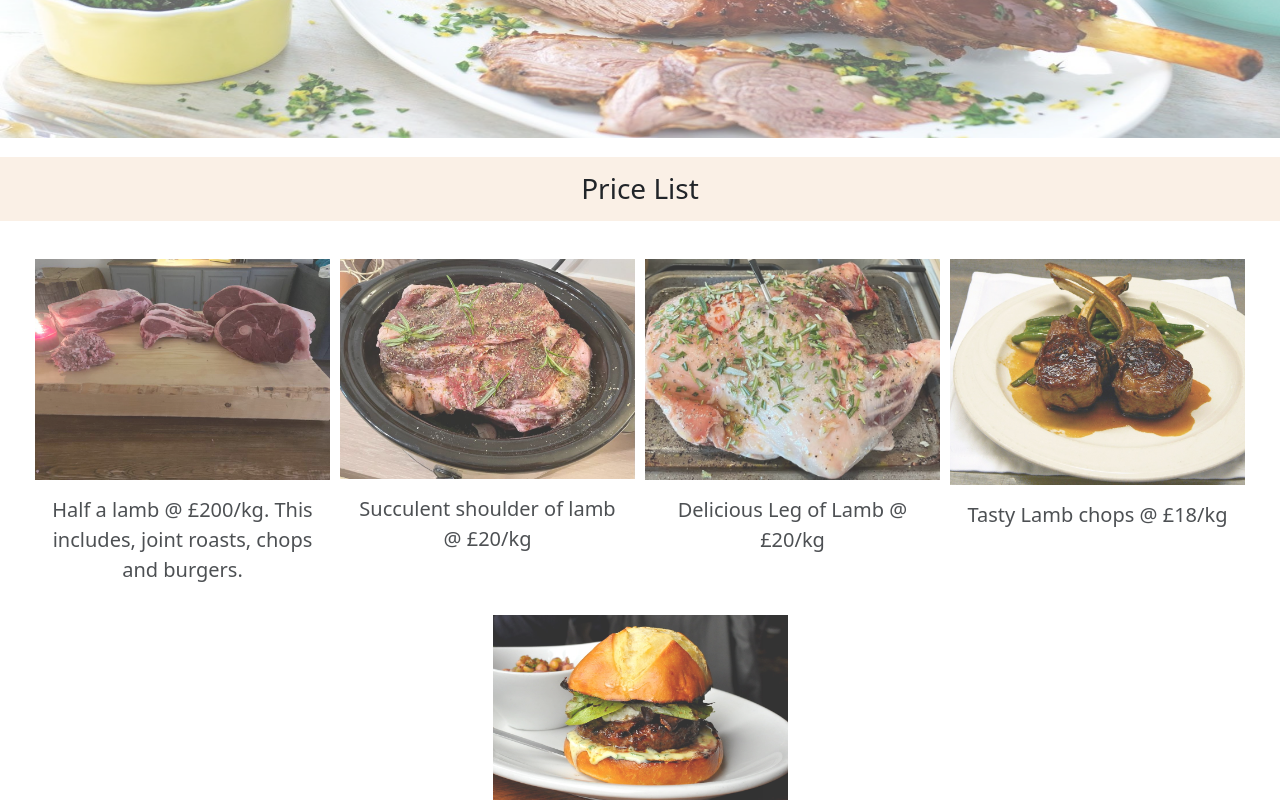
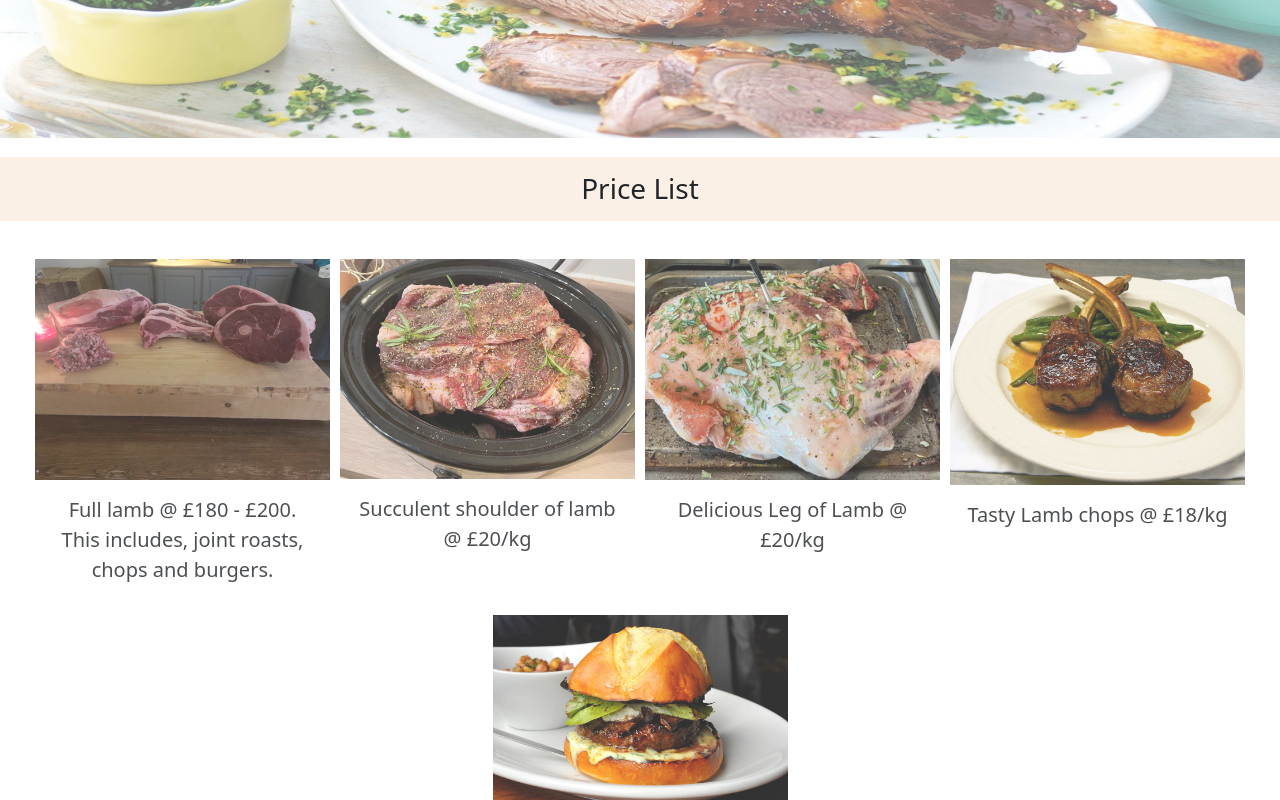
Before and after one commit to Cathr16/tetburyshepherd, a plain HTML site: page meatProducts.html in a window 1280 px wide. Shown: the part 416-1216 px from the top of the page. Drawn offline with nearby package versions, Linux system fonts and the light colour scheme.

Commit message:
updated meat products prices

```diff
--- a/meatProducts.html
+++ b/meatProducts.html
@@ -45,7 +45,7 @@
 <div class="flex-container">
   <div class="flex-item">
         <img src="Images/meatdisplay.jpg" alt="Image of meat displayed on board"/>
-        <div class ="desc"> Half a lamb @ £200/kg. This includes, joint roasts, chops and burgers. </div>
+        <div class ="desc"> Full lamb @ £180 - £200. This includes, joint roasts, chops and burgers. </div>
         </div>
 
         <div class="flex-item">
```
